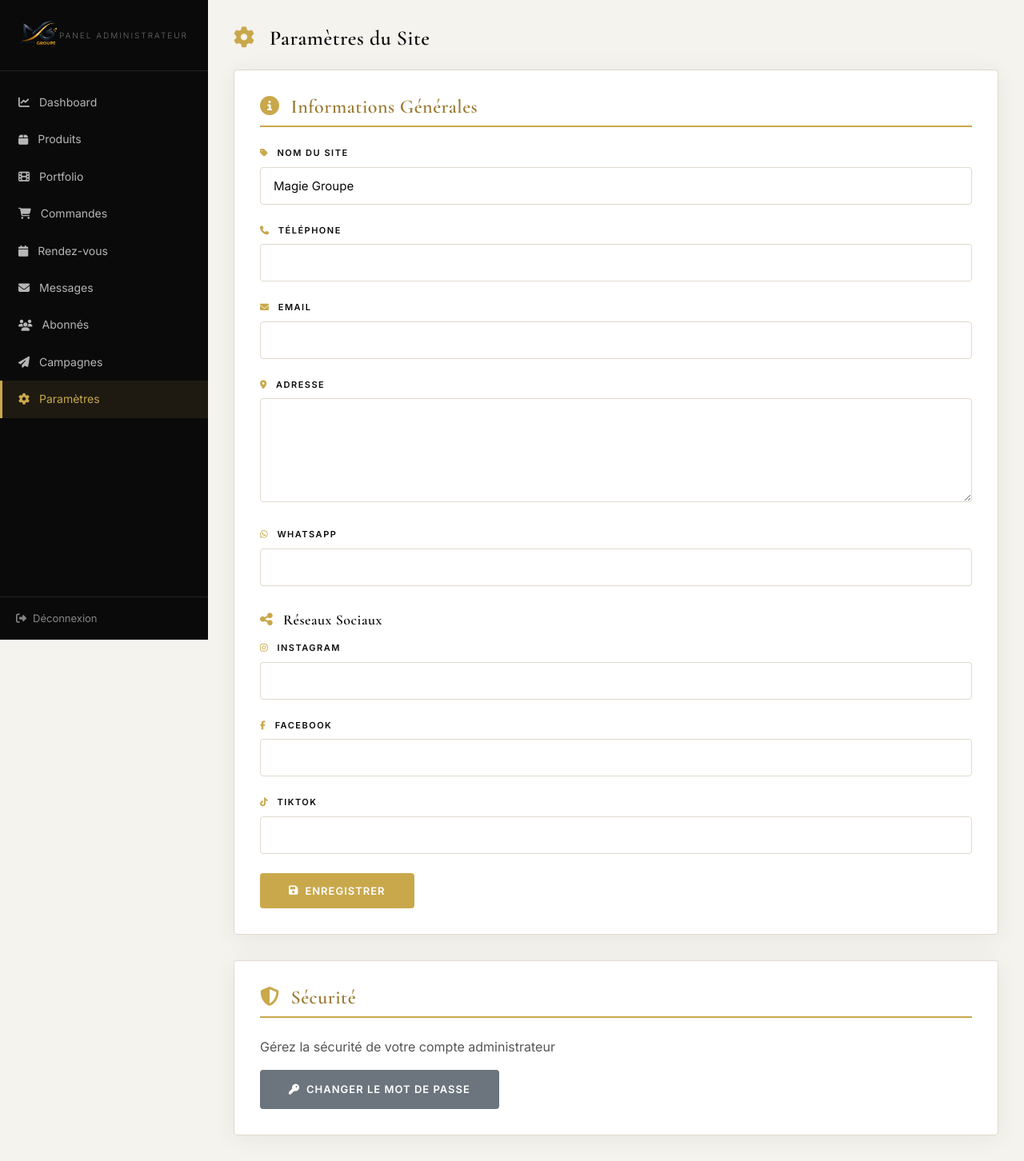
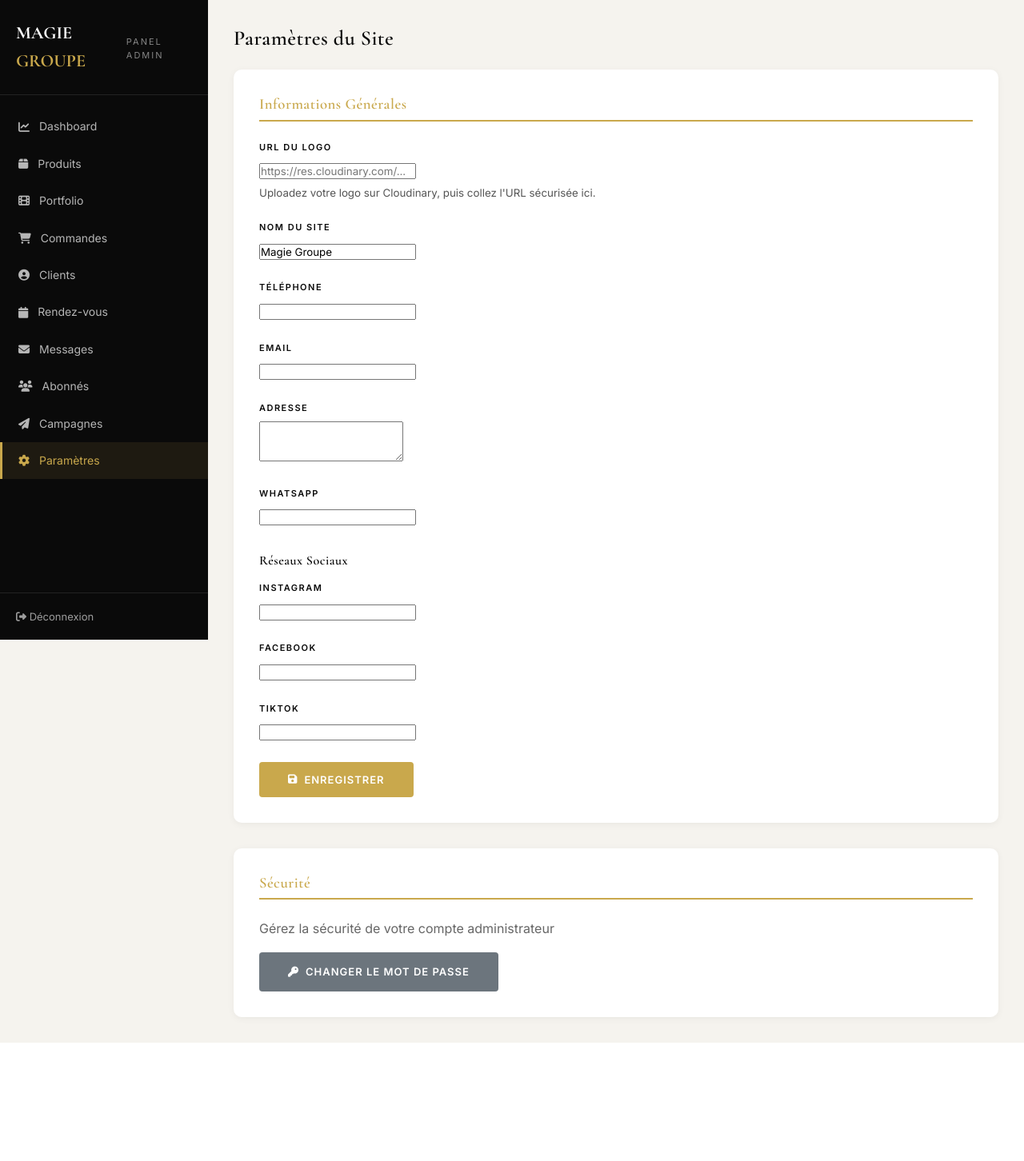
Before and after one commit to jke123/magie-groupe, a Flask app: page /admin/settings in a window 1280 px wide. Shown: the whole page at 80% size. After the commit the page ends 1304 px from the top, so only its background shows below. Run offline with Flask 3, Linux system fonts and the light colour scheme; the visitor is signed in with stand-in values (Sample User, id 1); some libraries are stand-ins or nearby versions.

Commit message:
Add files via upload

```diff
--- a/templates/admin/base.html
+++ b/templates/admin/base.html
@@ -4,41 +4,27 @@
     <meta charset="UTF-8">
     <meta name="viewport" content="width=device-width, initial-scale=1.0">
     <title>{% block title %}Admin - {{ site_name }}{% endblock %}</title>
-
-    <!-- Font Awesome -->
-    <link rel="stylesheet" href="https://cdnjs.cloudflare.com/ajax/libs/font-awesome/6.5.1/css/all.min.css">
-
-    <!-- Google Fonts -->
     <link rel="preconnect" href="https://fonts.googleapis.com">
     <link rel="preconnect" href="https://fonts.gstatic.com" crossorigin>
     <link href="https://fonts.googleapis.com/css2?family=Cormorant+Garamond:wght@400;500;600;700&family=Inter:wght@300;400;500;600;700&display=swap" rel="stylesheet">
-
-    <!-- CSS -->
+    <link rel="stylesheet" href="https://cdnjs.cloudflare.com/ajax/libs/font-awesome/6.5.1/css/all.min.css">
     <link rel="stylesheet" href="{{ url_for('static', filename='css/style.css') }}">
     <link rel="stylesheet" href="{{ url_for('static', filename='css/admin.css') }}">
     <link rel="stylesheet" href="{{ url_for('static', filename='css/admin-buttons.css') }}">
     <link rel="stylesheet" href="{{ url_for('static', filename='css/enhancements.css') }}">
-
     <meta name="robots" content="noindex, nofollow">
 </head>
 <body class="admin-body">
 
-<!-- ===== BOUTON MOBILE POUR SIDEBAR ===== -->
-<button class="admin-mobile-toggle" onclick="document.querySelector('.admin-sidebar').classList.toggle('open')" aria-label="Menu admin">
+<button class="admin-mobile-toggle" onclick="document.querySelector('.admin-sidebar').classList.toggle('open')">
     <i class="fas fa-bars"></i>
 </button>
 
-<!-- ===== SIDEBAR ===== -->
 <aside class="admin-sidebar">
-    <div class="logo" style="padding:24px 20px;border-bottom:1px solid rgba(255,255,255,0.1);">
-        <img src="{{ url_for('static', filename='image/logo.png') }}"
-             alt="{{ site_name }}"
-             style="height:36px;width:auto;display:block;margin-bottom:4px;">
-        <div style="font-size:10px;color:rgba(255,255,255,0.4);letter-spacing:2px;text-transform:uppercase;font-weight:300;">
-            Panel Administrateur
-        </div>
+    <div class="logo">
+        <div class="logo-main">MAGIE <span>GROUPE</span></div>
+        <div style="font-size:11px;color:rgba(255,255,255,0.5);letter-spacing:2px;text-transform:uppercase;margin-top:4px;">Panel Admin</div>
     </div>
-
     <nav class="admin-nav">
         <a href="{{ url_for('admin_dashboard') }}" {% if request.endpoint == 'admin_dashboard' %}class="active"{% endif %}>
             <i class="fas fa-chart-line"></i> Dashboard
@@ -51,6 +37,9 @@
         </a>
         <a href="{{ url_for('admin_orders') }}" {% if 'order' in request.endpoint %}class="active"{% endif %}>
             <i class="fas fa-shopping-cart"></i> Commandes
+        </a>
+        <a href="{{ url_for('admin_customers') }}" {% if 'customer' in request.endpoint %}class="active"{% endif %}>
+            <i class="fas fa-user-circle"></i> Clients
         </a>
         <a href="{{ url_for('admin_appointments') }}" {% if 'appointment' in request.endpoint %}class="active"{% endif %}>
             <i class="fas fa-calendar"></i> Rendez-vous
@@ -68,29 +57,24 @@
             <i class="fas fa-cog"></i> Paramètres
         </a>
     </nav>
-
-    <div class="admin-sidebar-footer" style="padding:16px 20px;border-top:1px solid rgba(255,255,255,0.1);margin-top:auto;">
-        <a href="{{ url_for('admin_logout') }}" style="display:flex;align-items:center;gap:8px;color:rgba(255,255,255,0.5);font-size:13px;transition:var(--transition);">
-            <i class="fas fa-sign-out-alt"></i> Déconnexion
-        </a>
+    <div class="admin-sidebar-footer">
+        <a href="{{ url_for('admin_logout') }}"><i class="fas fa-sign-out-alt"></i> Déconnexion</a>
     </div>
 </aside>
 
-<!-- ===== MAIN CONTENT ===== -->
 <main class="admin-main">
     {% with messages = get_flashed_messages(with_categories=true) %}
         {% if messages %}
             {% for category, message in messages %}
                 <div class="alert alert-{{ 'success' if category == 'success' else 'error' if category == 'error' else 'info' }}" style="margin-bottom:20px;">
-                    <i class="fas fa-{{ 'check-circle' if category == 'success' else 'exclamation-circle' if category == 'error' else 'info-circle' }}"></i>
                     {{ message }}
                 </div>
             {% endfor %}
         {% endif %}
     {% endwith %}
-
     {% block content %}{% endblock %}
 </main>
 
+<script src="{{ url_for('static', filename='js/animations.js') }}"></script>
 </body>
 </html>
--- a/templates/admin/settings.html
+++ b/templates/admin/settings.html
@@ -5,65 +5,85 @@
 {% block content %}
 <div class="admin-content">
     <div class="content-header">
-        <h1><i class="fas fa-cog" style="color:var(--gold);margin-right:12px;"></i> Paramètres du Site</h1>
+        <h1>Paramètres du Site</h1>
     </div>
 
     <div class="settings-sections">
+        <!-- Informations générales -->
         <div class="settings-card">
-            <h3><i class="fas fa-info-circle" style="color:var(--gold);margin-right:8px;"></i> Informations Générales</h3>
+            <h3>Informations Générales</h3>
             <form method="POST">
                 <input type="hidden" name="csrf_token" value="{{ csrf_token() }}">
-
                 <div class="form-group">
-                    <label for="site_name"><i class="fas fa-tag" style="color:var(--gold);margin-right:6px;"></i> Nom du site</label>
-                    <input type="text" id="site_name" name="site_name" class="form-control" value="{{ settings.get('site_name', 'Magie Groupe') }}">
+                    <label for="logo_url">URL du logo</label>
+                    <input type="url" id="logo_url" name="logo_url" placeholder="https://res.cloudinary.com/..."
+                           value="{{ settings.get('logo_url', '') }}">
+                    <small style="color:var(--text-light);display:block;margin-top:4px;">
+                        Uploadez votre logo sur Cloudinary, puis collez l'URL sécurisée ici.
+                    </small>
+                    {% if settings.get('logo_url') %}
+                    <img src="{{ settings.get('logo_url') }}" alt="Logo actuel" style="max-height:60px;margin-top:10px;background:#111;padding:8px;border-radius:6px;">
+                    {% endif %}
                 </div>
 
                 <div class="form-group">
-                    <label for="phone"><i class="fas fa-phone" style="color:var(--gold);margin-right:6px;"></i> Téléphone</label>
-                    <input type="text" id="phone" name="phone" class="form-control" value="{{ settings.get('phone', '') }}">
+                    <label for="site_name">Nom du site</label>
+                    <input type="text" id="site_name" name="site_name"
+                           value="{{ settings.get('site_name', 'Magie Groupe') }}">
                 </div>
 
                 <div class="form-group">
-                    <label for="email"><i class="fas fa-envelope" style="color:var(--gold);margin-right:6px;"></i> Email</label>
-                    <input type="email" id="email" name="email" class="form-control" value="{{ settings.get('email', '') }}">
+                    <label for="phone">Téléphone</label>
+                    <input type="text" id="phone" name="phone"
+                           value="{{ settings.get('phone', '') }}">
                 </div>
 
                 <div class="form-group">
-                    <label for="address"><i class="fas fa-location-dot" style="color:var(--gold);margin-right:6px;"></i> Adresse</label>
-                    <textarea id="address" name="address" class="form-control" rows="3">{{ settings.get('address', '') }}</textarea>
+                    <label for="email">Email</label>
+                    <input type="email" id="email" name="email"
+                           value="{{ settings.get('email', '') }}">
                 </div>
 
                 <div class="form-group">
-                    <label for="whatsapp"><i class="fab fa-whatsapp" style="color:var(--gold);margin-right:6px;"></i> WhatsApp</label>
-                    <input type="text" id="whatsapp" name="whatsapp" class="form-control" value="{{ settings.get('whatsapp', '') }}">
-                </div>
-
-                <h4 style="margin-top:2rem;"><i class="fas fa-share-alt" style="color:var(--gold);margin-right:8px;"></i> Réseaux Sociaux</h4>
-
-                <div class="form-group">
-                    <label for="instagram"><i class="fab fa-instagram" style="color:var(--gold);margin-right:6px;"></i> Instagram</label>
-                    <input type="url" id="instagram" name="instagram" class="form-control" value="{{ settings.get('instagram', '') }}">
+                    <label for="address">Adresse</label>
+                    <textarea id="address" name="address" rows="3">{{ settings.get('address', '') }}</textarea>
                 </div>
 
                 <div class="form-group">
-                    <label for="facebook"><i class="fab fa-facebook-f" style="color:var(--gold);margin-right:6px;"></i> Facebook</label>
-                    <input type="url" id="facebook" name="facebook" class="form-control" value="{{ settings.get('facebook', '') }}">
+                    <label for="whatsapp">WhatsApp</label>
+                    <input type="text" id="whatsapp" name="whatsapp"
+                           value="{{ settings.get('whatsapp', '') }}">
+                </div>
+
+                <h4 style="margin-top: 2rem;">Réseaux Sociaux</h4>
+
+                <div class="form-group">
+                    <label for="instagram">Instagram</label>
+                    <input type="url" id="instagram" name="instagram"
+                           value="{{ settings.get('instagram', '') }}">
                 </div>
 
                 <div class="form-group">
-                    <label for="tiktok"><i class="fab fa-tiktok" style="color:var(--gold);margin-right:6px;"></i> TikTok</label>
-                    <input type="url" id="tiktok" name="tiktok" class="form-control" value="{{ settings.get('tiktok', '') }}">
+                    <label for="facebook">Facebook</label>
+                    <input type="url" id="facebook" name="facebook"
+                           value="{{ settings.get('facebook', '') }}">
                 </div>
 
-                <button type="submit" class="btn btn-gold">
+                <div class="form-group">
+                    <label for="tiktok">TikTok</label>
+                    <input type="url" id="tiktok" name="tiktok"
+                           value="{{ settings.get('tiktok', '') }}">
+                </div>
+
+                <button type="submit" class="btn btn-primary">
                     <i class="fas fa-save"></i> Enregistrer
                 </button>
             </form>
         </div>
 
+        <!-- Sécurité -->
         <div class="settings-card">
-            <h3><i class="fas fa-shield-alt" style="color:var(--gold);margin-right:8px;"></i> Sécurité</h3>
+            <h3>Sécurité</h3>
             <p>Gérez la sécurité de votre compte administrateur</p>
             <a href="{{ url_for('admin_change_password') }}" class="btn btn-secondary">
                 <i class="fas fa-key"></i> Changer le Mot de Passe
@@ -77,30 +97,29 @@
     display: grid;
     gap: 2rem;
 }
+
 .settings-card {
-    background: var(--white);
+    background: white;
     padding: 2rem;
-    border-radius: var(--radius);
-    box-shadow: var(--shadow);
-    border: 1px solid var(--border);
+    border-radius: 10px;
+    box-shadow: 0 2px 10px rgba(0,0,0,0.05);
 }
+
 .settings-card h3 {
     margin-top: 0;
-    color: var(--gold-dark);
-    border-bottom: 2px solid var(--gold);
+    color: #c9a84c;
+    border-bottom: 2px solid #c9a84c;
     padding-bottom: 0.5rem;
     margin-bottom: 1.5rem;
-    font-family: 'Cormorant Garamond', serif;
-    font-size: 24px;
 }
+
 .settings-card h4 {
-    color: var(--black);
+    color: #0a0a0a;
     margin-bottom: 1rem;
-    font-family: 'Cormorant Garamond', serif;
-    font-size: 18px;
 }
+
 .settings-card p {
-    color: var(--text-light);
+    color: #666;
     margin-bottom: 1rem;
 }
 </style>
```
Also changed, not shown: templates/admin/customer_detail.html (added, +114 -0 lines), templates/admin/customers.html (added, +65 -0 lines), templates/admin/order_detail.html (+42 -29 lines).
